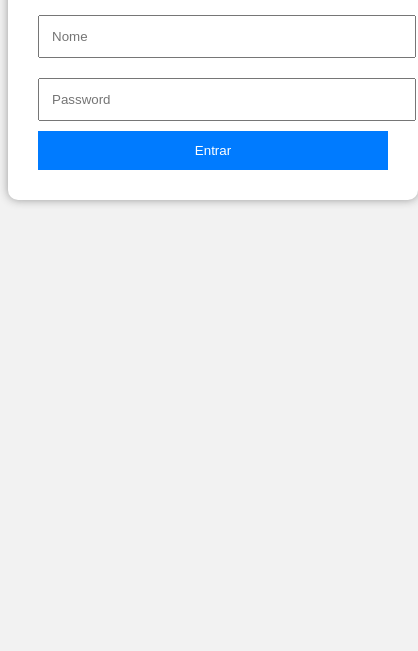
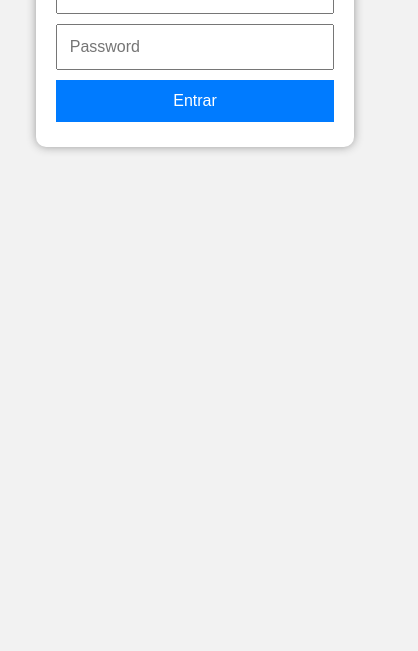
Before and after one commit to Michael303pt/app_inventario, a website: page login.html in a window 390 px wide. Shown: the part 193-844 px from the top of the page, 418 px wide, since content can reach past the window. Drawn offline with Linux system fonts and the light colour scheme.

Commit message:
uhmmm.... yes?
yes?

```diff
--- a/login.html
+++ b/login.html
@@ -5,6 +5,7 @@
         <meta name="viewport" content="width=device-width, initial-scale=1.0">
         <title>Login</title>
         <link rel="stylesheet" href="login.css">
+        <link rel="stylesheet" href="responsive.css">
         <script src="login.js"></script>
     </head>
 
--- a/login.js
+++ b/login.js
@@ -13,7 +13,7 @@ async function login(){
     const dados=await resposta.json();
      if(resposta.ok){
          localStorage.setItem("token", dados.token);
-+        localStorage.setItem("nome", dados.nome);
+         localStorage.setItem("nome", dados.nome);
          window.location="index.html";
      }else{
          alert(dados.erro);
--- a/responsive.css
+++ b/responsive.css
@@ -39,6 +39,14 @@
         display:block;
     }
 
+    /* Caixa de login: deixa de ter largura fixa em ecrãs pequenos */
+    .login{
+        width:90%;
+        margin:50px auto;
+        padding:20px;
+        box-sizing:border-box;
+    }
+
     /* Tabela: em vez de espremer as colunas, deixa fazer scroll horizontal */
     .table-wrapper{
         overflow-x:auto;
```
Also changed, not shown: conta.html (+1 -0 lines), index.html (+2 -0 lines), logs.html (+2 -0 lines).
